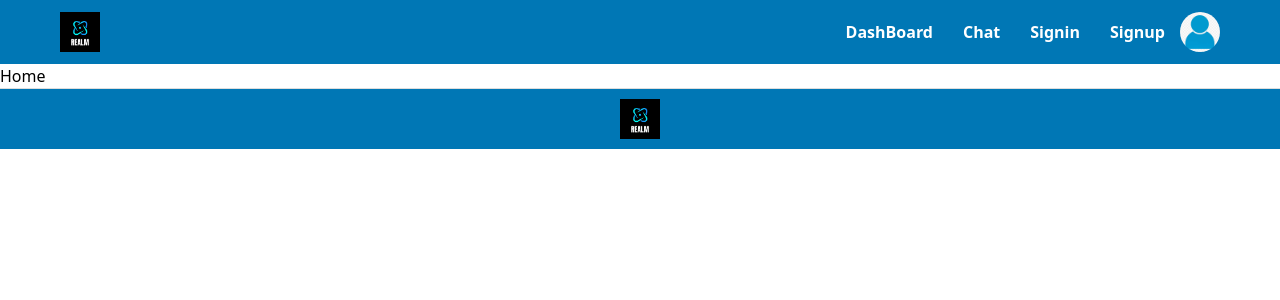
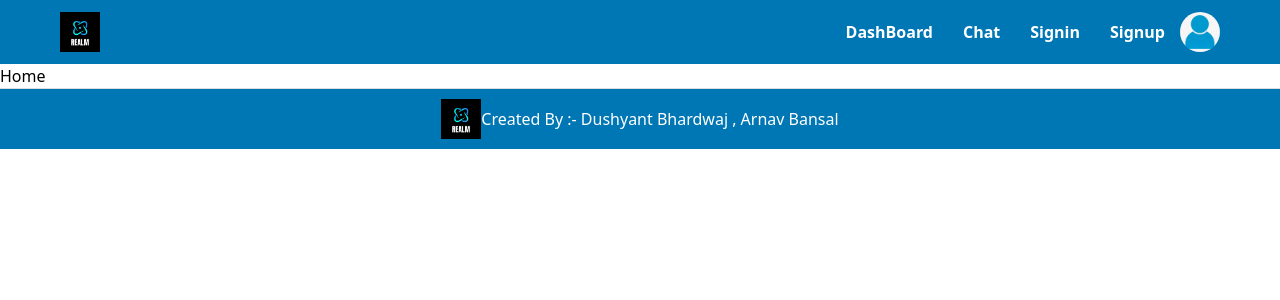
Before and after one commit to Dushyantbha012/Realm, a React (Vite) app in the folder Frontend-Realm/: page / in a window 1280 px wide. Shown: the top 300 px of the page. Built offline with nearby package versions, Linux system fonts and the light colour scheme.

Commit message:
small commits

```diff
--- a/Frontend-Realm/src/components/Layout/Footer/Footer.jsx
+++ b/Frontend-Realm/src/components/Layout/Footer/Footer.jsx
@@ -9,7 +9,7 @@ function Footer() {
           <img src={college_logo} alt="College Logo" className="logo-image" />
         </div>
         <div className="footer-info">
-
+         Created By :- Dushyant Bhardwaj , Arnav Bansal
         </div>
       </div>
     </footer>
```
Also changed, not shown: 1 other file (tests, documents, lock files or other folders).
